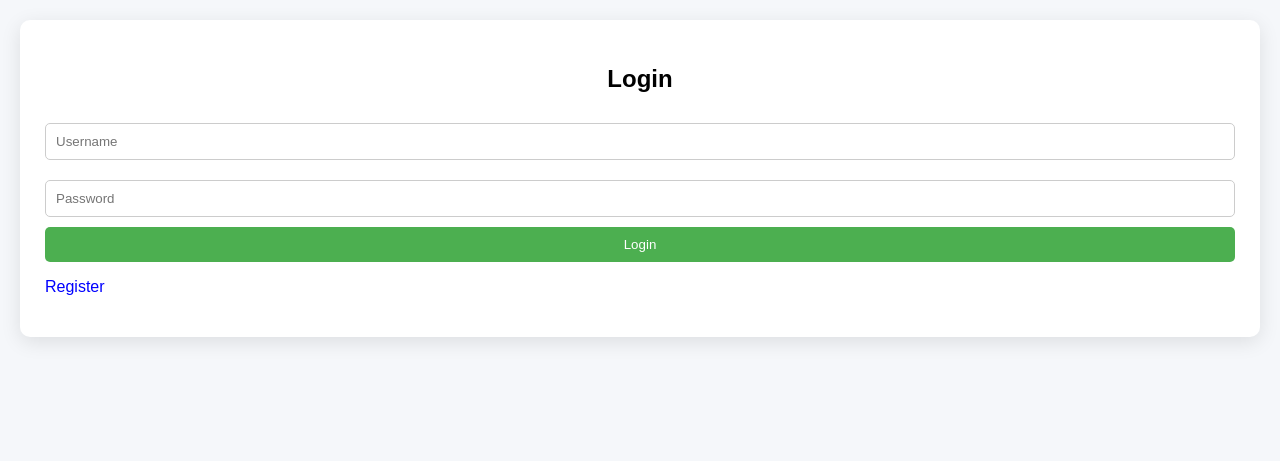
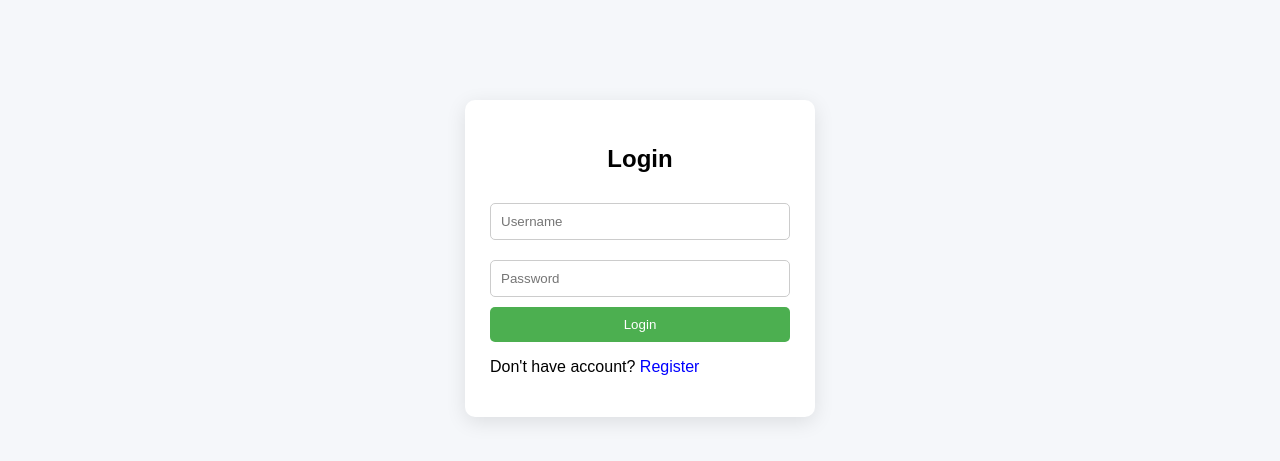
Before and after one commit to rajeshjhenkar338-byte/Fitness-app, a Flask app: page /login in a window 1280 px wide. Shown: the top 461 px of the page. Run offline with Flask 3, Linux system fonts and the light colour scheme.

Commit message:
Update login.html

```diff
--- a/templates/login.html
+++ b/templates/login.html
@@ -1,13 +1,15 @@
 <link rel="stylesheet" href="/static/style.css">
 
-<div class="main">
+<div class="container">
   <div class="card">
     <h2>Login</h2>
+
     <form method="POST">
-      <input name="username" placeholder="Username">
-      <input name="password" type="password" placeholder="Password">
+      <input name="username" placeholder="Username" required>
+      <input name="password" type="password" placeholder="Password" required>
       <button>Login</button>
     </form>
-    <p><a href="/register">Register</a></p>
+
+    <p>Don't have account? <a href="/register">Register</a></p>
   </div>
 </div>
```
